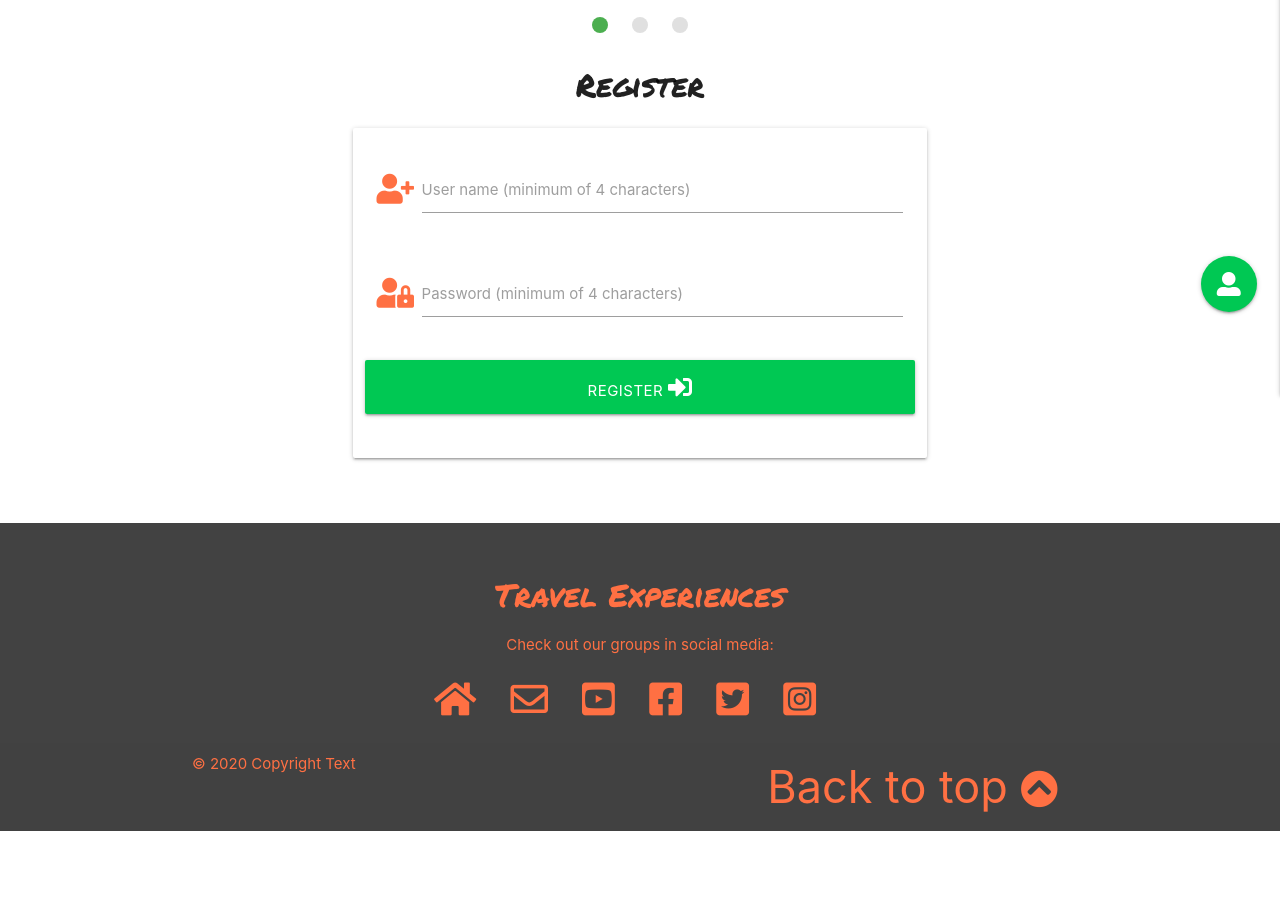
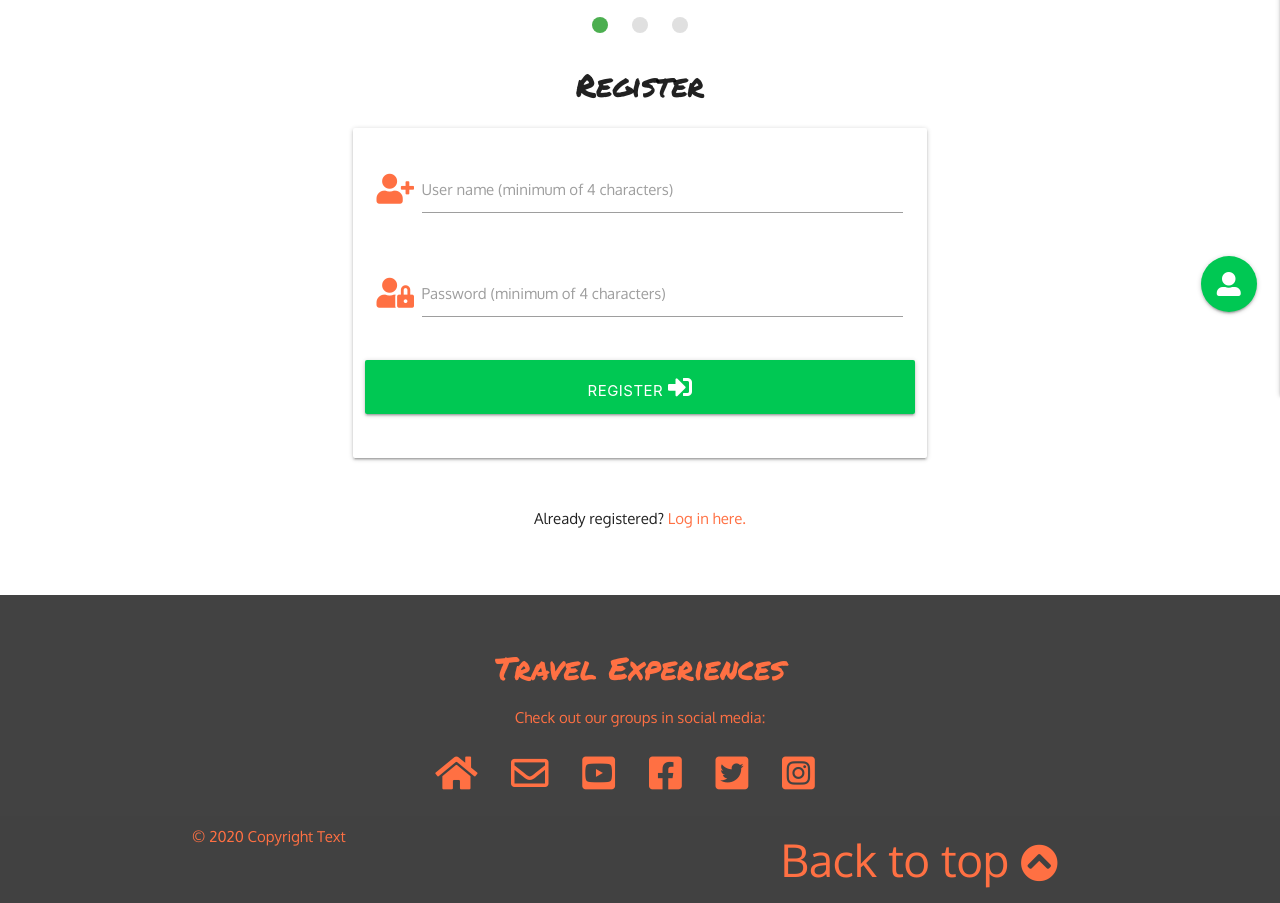
Before and after one commit to Vlad-404/travel_experiences, a Flask app: page /register in a window 1280 px wide. Shown: the part 465-1368 px from the top of the page. Before the commit the page ends 1296 px from the top, so only its background shows below. Run offline with Flask 2, Linux system fonts and the light colour scheme; some libraries are stand-ins or nearby versions.

Commit message:
Set basics for login

```diff
--- a/app.py
+++ b/app.py
@@ -48,6 +48,32 @@ def register():
 
     return render_template("register.html")
 
+
+@app.route("/login", methods=["GET", "POST"])
+def login():
+    if request.method == "POST":
+        # check if user exists
+        existing_user = mongo.db.users.find_one(
+            {"username": request.form.get("username").lower()})
+
+        if existing_user:
+            # checks for correct password:
+            if check_password_hash(
+               existing_user["password"], request.form.get("password")):
+                    session["user"] = request.form.get("username").lower()
+                    flash("Welcome, {}".format(request.form.get("username")))
+            else:
+                # password doesn't match
+                flash("Incorrect username and/or password")
+                return redirect(url_for("login"))
+        else:
+            # username doesn't exist
+            flash("Incorrect username and/or password")
+            return redirect(url_for("login"))
+
+    return render_template("experiences_home.html")
+
+
 if __name__ == "__main__":
     app.run(host=os.environ.get("IP"),
             port=int(os.environ.get("PORT")),
--- a/static/css/style.css
+++ b/static/css/style.css
@@ -1,4 +1,8 @@
 @import url('https://fonts.googleapis.com/css2?family=Oxygen&family=Permanent+Marker&display=swap');
+
+* {
+    font-family: 'Oxygen', Calibri;
+}
 
 body {
     /* Materialize class for making footer sticky */
--- a/templates/base.html
+++ b/templates/base.html
@@ -39,19 +39,19 @@
 			<div class="slider">
 				<ul class="slides">
 					<li>
-						<a href="{{ url_for('experiences_home') }}"><img src="https://lorempixel.com/580/250/nature/1"></a> <!-- random image -->
+						<a href="{{ url_for('experiences_home') }}"><img src="#"></a> <!-- random image -->
 						<div class="caption right-align">
 							<h3>Need inspiration?</h3>
 						</div>
 					</li>
 					<li>
-						<a href="#"><img src="https://lorempixel.com/580/250/nature/2"></a> <!-- random image -->
+						<a href="#"><img src="#"></a> <!-- random image -->
 						<div class="caption right-align">
 							<h3>Want to contribute?</h3>
 						</div>
 					</li>
 					<li>
-						<a href="#"><img src="https://lorempixel.com/580/250/nature/3"></a> <!-- random image -->
+						<a href="#"><img src="#"></a> <!-- random image -->
 						<div class="caption right-align">
 							<h3>Need Travel arrangements?</h3>
 						</div>
@@ -74,8 +74,8 @@
 		</ul>
     </header>
 
+    <!-- Flash messages container -->
     <section>
-		<!-- Flash messages container -->
 		{% with messages = get_flashed_messages() %}
 		{% if messages %}
 		{% for message in messages %}
@@ -94,17 +94,41 @@
         {% endblock %}
     </main>
 
-    <!-- Modal Trigger -->
-    <!--<a class="waves-effect waves-light btn modal-trigger" href="#modal1">Modal</a>-->
-
     <!-- Modal Structure -->
 	<div id="modal1" class="modal">
 		<div class="modal-content">
-			<h4>Modal Header</h4>
-			<p>A bunch of text</p>
+			<h4 class="center-align marker-font">Log in</h4>
+            <form class="col s12 m8 offset-m2" method="POST" action="{{ url_for('login')}}">
+                <div class="card-panel">
+                    <!-- User name -->
+                    <div class="row">
+                        <div class="input-field col s12">
+                            <i class="fas fa-user-plus prefix deep-orange-text text-lighten-1"></i>
+                            <input id="username" name="username" type="text" minlength="4" maxlength="18" patern="^[a-zA-Z0-9]{4,18}$" class="validate" required>
+                            <label for="username">User name</label>
+                        </div>
+                    </div>
+                    <!-- Password -->
+                    <div class="row">
+                        <div class="input-field col s12">
+                            <i class="fas fa-user-lock prefix deep-orange-text text-lighten-1"></i>
+                            <input id="password" name="password" type="password" minlength="4" maxlength="18" patern="^[a-zA-Z0-9]{4,18}$" class="validate" required>
+                            <label for="password">Password</label>
+                        </div>
+                    </div>
+
+                    <!-- Log in button -->
+                    <div type="submit" class="btn-large green accent-4 modal-close oxygen-font"><a href="{{ url_for('login') }}">
+                        Log in <i class="fas fa-sign-in-alt"></i></a>
+                    </div>
+                    <div type="submit" class="btn-large red accent-4 modal-close oxygen-font">
+                                Cancel <i class="far fa-times-circle"></i>
+                    </div>
+                </div>
+            </form>
 		</div>
 		<div class="modal-footer">
-			<a href="#!" class="modal-close waves-effect waves-green btn-flat">Agree</a>
+            <p class="center-align">Not a member? <a href="{{ url_for('register') }}" class="modal-close color-orange oxygen-font">Register here.</a></p>
 		</div>
 	</div>
 
@@ -116,12 +140,12 @@
 		<ul>
 			<li class="oxygen-font"><a href="{{ url_for('register') }}" class="btn-floating color-orange"><i class="fas fa-user-plus"></i></a>Register</li>
 			<li class="oxygen-font"><a data-target="modal1" class="btn-floating color-orange modal-trigger"><i class="fas fa-sign-in-alt"></i></a>Login</li>
-			<li class="oxygen-font"><a class="btn-floating blue"><i class="far fa-address-card"></i></i></a>Your Profile</li>
+			<li class="oxygen-font"><a class="btn-floating blue"><i class="far fa-address-card"></i></a>Your Profile</li>
 			<li class="oxygen-font"><a class="btn-floating red"><i class="fas fa-sign-out-alt"></i></a>Logout</li>
 		</ul>
 	</div>
 
-
+    <!-- Footer -->
 	<footer class="page-footer grey darken-3 margin-above">
 		<div class="container">
                 <h2 class="white-text marker-font color-orange center-align">Travel Experiences</h2>
@@ -132,7 +156,7 @@
                     <li><a class="color-orange larger-icons" href="https://youtube.com" target="_blank"><i class="fab fa-youtube-square"></i></a></li>
                     <li><a class="color-orange larger-icons" href="https://www.facebook.com" target="_blank"><i class="fab fa-facebook-square"></i></a></li>
                     <li><a class="color-orange larger-icons" href="https://twitter.com" target="_blank"><i class="fab fa-twitter-square"></i></a></li>
-                    <li><a class="color-orange larger-icons" href="https://instagram.com" target="_blank"><i class="fab fa-instagram-square"></i></i></a></li>
+                    <li><a class="color-orange larger-icons" href="https://instagram.com" target="_blank"><i class="fab fa-instagram-square"></i></a></li>
                 </ul>
 		</div>
 		<div class="footer-copyright">
--- a/templates/register.html
+++ b/templates/register.html
@@ -33,4 +33,12 @@
 	</form>
 </div>
 
+<div class="row">
+    <div class="col s12">
+        <p class="center-align">
+            Already registered? <a href="#modal1" data-target="modal1" class="modal-trigger color-orange oxygen-font">Log in here.</a>
+        </p>
+    </div>
+</div>
+
 {% endblock %}
```
